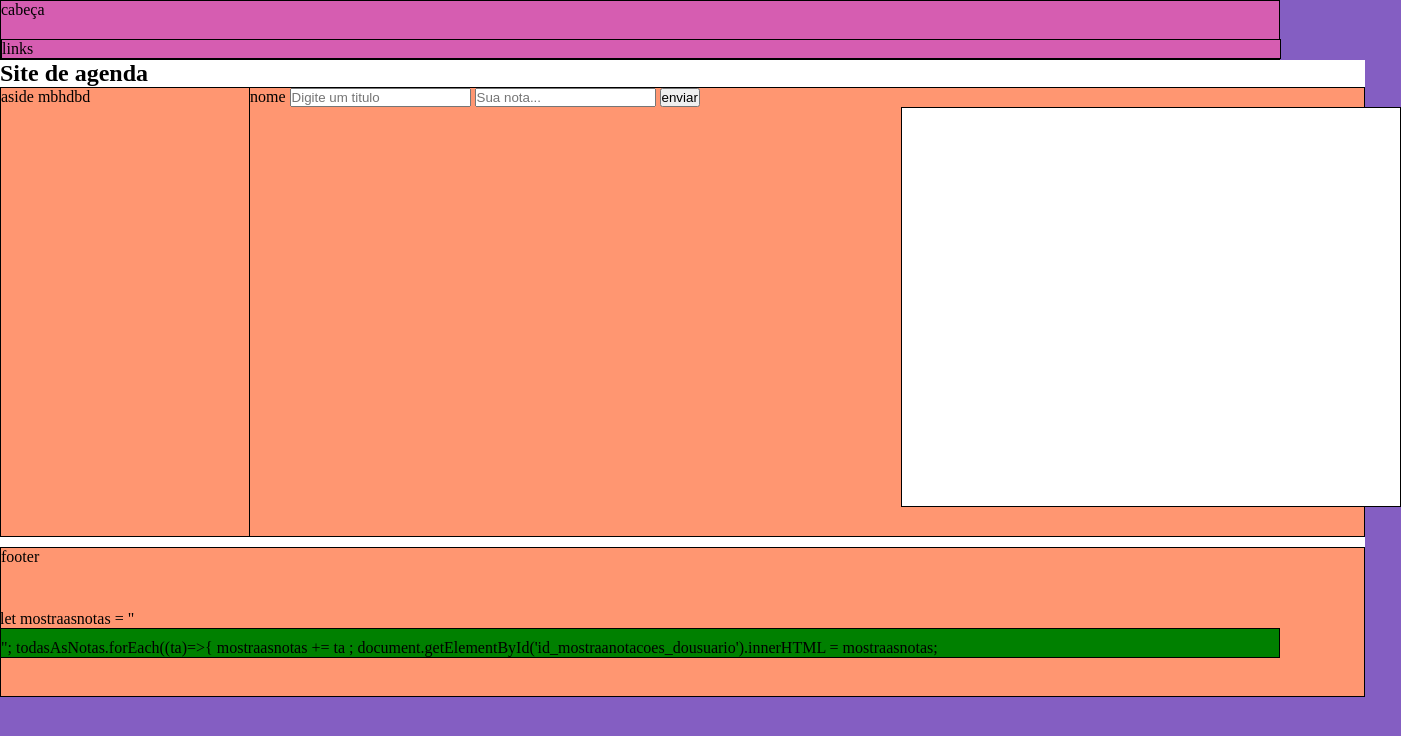
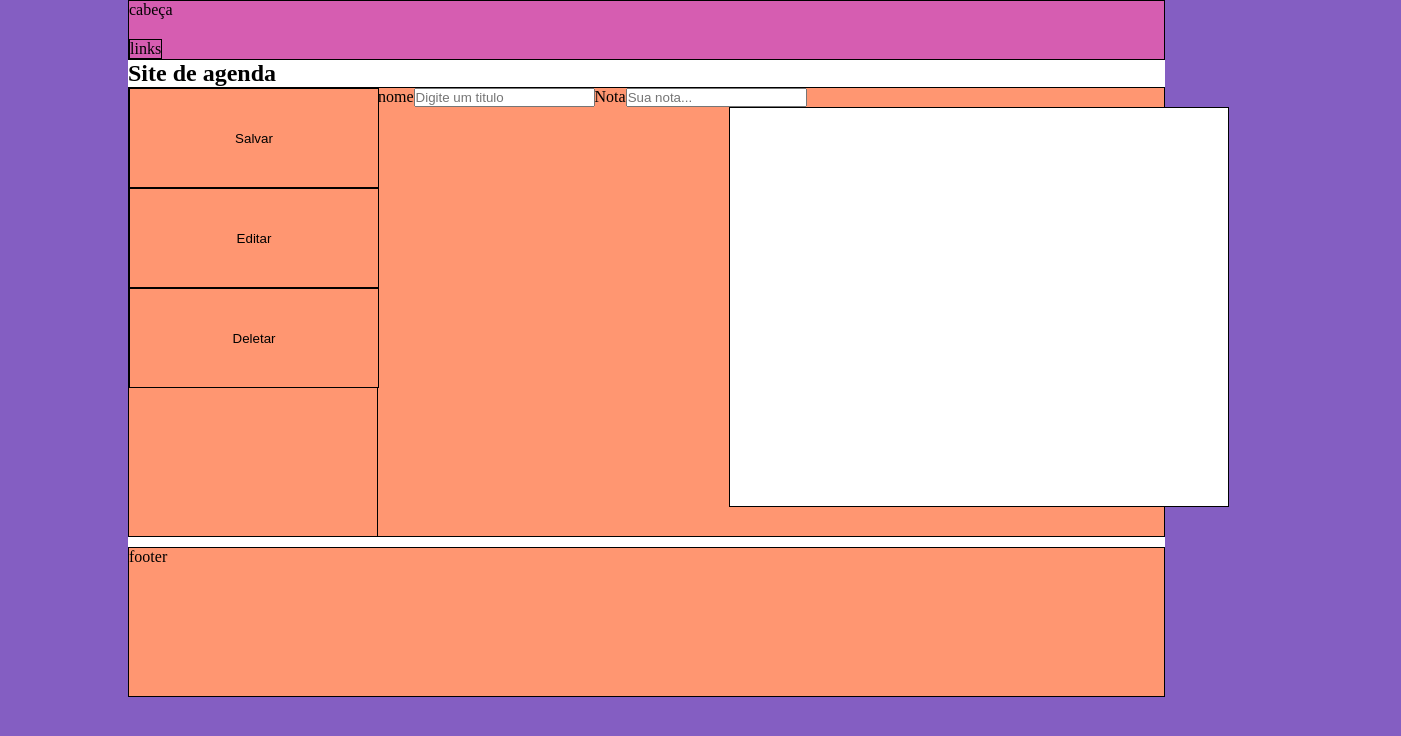
Before and after one commit to mariiyagraziela/projetos, a plain HTML site: page index.html in a window 1280 px wide. Shown: the whole page, 1401 px wide, since content can reach past the window. Drawn offline with Linux system fonts and the light colour scheme.

Commit message:
projeto quase pronto, falta algumas mudanças nas funcionalidades

```diff
--- a/index.html
+++ b/index.html
@@ -3,6 +3,8 @@
 <head>
     <meta charset="UTF-8">
     <meta http-equiv="refresh" content="">
+    <meta name="viewport" content="width=device-width, initial-scale=1.0">
+
     <title>Minha Primeira Página</title>
 
     <link rel="stylesheet" href="style.css">
@@ -12,13 +14,24 @@
           box-sizing:border-box;}
         body{
 
+             margin-left:10%;
+             margin-rigth:10%;
              background:#845EC2;
+             widht:100%;
 
         }
+        @media (max-width:1200px){
+            #id_mostraanotacoes_dousuario{
+              position:absolute;
+              margin-left:400px;
+            }
+        }
+
         header{
             background:#D65DB1;
             border:1px solid ;
             height:60px;
+            width:90%;
 
        }
         nav{
@@ -27,29 +40,41 @@
             height:20px;
             position:absolute;
             margin-top:20px;
+            width:auto;
 
          }
 
         section{
-           width:1365px;
+           width:90%;
            height:550px;
            background:white;
 
-
-        }  main{
+        }
+        main{
             margin-left:100px;
             background:#FF9671;
             border:1px solid;
             width:auto;
             height:450px;
+
         }
-
+        main form{
+            display:flex;
+            align-itens:center;
+       }
         aside{
            float:left;
            background:#FF9671;
            border:1px solid ;
            width:250px;
            height:450px;
+
+       }
+        aside button{
+            border:1px solid ;
+            width:250px;
+            height:100px ;
+            background-color:#FF9671;
        }
         footer{
            background:#FF9671;
@@ -59,9 +84,10 @@
            height:150px;
 
        }
-        #id_mostraanotacoes_dousuario{
+
+      #id_mostraanotacoes_dousuario{
            position:absolute;
-           margin-left:800px;
+           margin-left:500px;
            height:400px;
            width:500px;
            border:1px solid;
@@ -77,6 +103,8 @@
             background-color: ;
 
         }
+        #anotacoes{height:;
+           width:;}
     </style>
 </head>
 <body>
@@ -84,51 +112,118 @@
         cabeça
         <nav> links </nav>
     </header>
-    <section>
+    <section class="">
         <h1> Site de agenda </h1>
         <aside>
-          aside mbhdbd
+          <button onclick="escreverNoBloco()" class="salvararquivo">Salvar</button>
+          <button onclick="editarArquivo()" class="editarArquivo">Editar</button>
+          <button onclick="deletarNota()" class="lembrete">Deletar</buton>
         </aside>
         <main>
             <form id="meuformulario">
+                <!--input de digitar o nome da nota -->
                 <label for="">nome</label>
-                <input type="text" id="notas" name="" placeholder="Digite um titulo"> </input>
-                <input type="" id="anotacoes" name="" placeholder="Sua nota..."></input>
-                <button type="button" onclick="escreverNoBloco()"> enviar </button>
-            </form>
+                <input type="text" id="notasDoInput" name="" placeholder="Digite um titulo"><br><!caixa para digitar uma nota >
+                <label for="">Nota</label>
+                <!--input de digitar a nota-->
+                <input type="" id="anotacoesDoInput" name="" placeholder="Sua nota...">
+                <!-- <button type="button" onclick="escreverNoBloco()"> enviar </button> -->
+            </form> </div>
+            <!--caixa que vai aparecer as notas exixtentes -->
             <div id="id_mostraanotacoes_dousuario">
 
             </div>
 
-                <script type="text/javascript">
+              <script type="text/javascript" href="script.js">
 
                     let todasAsNotas = [];
+                    let notaSelecionadaContador  = null;
+                    let notaSelecionaPegarID;
+                    let ID ;
+                    let salvar = true;
+                    const caixa = document.getElementById('id_mostraanotacoes_dousuario');
 
                     function escreverNoBloco(){
-                        const titulo = document.getElementById("notas").value;
-                        const texto = document.getElementById("anotacoes").value;
-                        const caixa = document.getElementById('id_mostraanotacoes_dousuario');
+                        if(salvar == true){// if 1, serve para a função de salvar uma nota nova, ou uma nota que foi editada
+                            const titulo = document.getElementById("notasDoInput").value;
+                            const texto = document.getElementById("anotacoesDoInput").value;
+                            const caixa = document.getElementById('id_mostraanotacoes_dousuario');
 
-                        if(titulo &&  texto != null){
-                        todasAsNotas.push(titulo);
-                        todasAsNotas.push(texto);
-                        }
+                            if(titulo && texto != null){
+                                todasAsNotas.push(titulo);
+                                todasAsNotas.push(texto);}
 
-                        let notas = "<div id='trechosDasAnotacoes_estanoScript'>";
-                        for(let i = 0; i < todasAsNotas.length; i+=2){
-                        let paragrafo = todasAsNotas[i]+"<br>" + todasAsNotas[i+1]+"</br>";
-                        notas += paragrafo;
+                            caixa.innerHTML=" ";
+                            let contador = -1;
 
-                         }
-                        notas += '</div>'
-                        caixa.innerHTML = notas;
-                        document.getElementById("notas").value = "";
-                        document.getElementById("anotacoes").value = "";
 
-                      }
+                            for(let i = 0; i < todasAsNotas.length; i+=2){
+                                contador ++;
+
+                                let notas = document.createElement("div");
+                                let notasID = "nota" + contador;
+                                notas.id = notasID;
+                                notas.className = "blocoNota"
+                                let paragrafo = todasAsNotas[i] + "<br>" + todasAsNotas[i+1] +"</br>" ;
+                                notas.innerHTML = paragrafo;
+                                caixa.appendChild(notas);
+
+                                notas.onclick = function(){
+                                    notaSelecionadaContador = contador;
+                                    notaSelecionaPegarID = notas.id;
+                                    notas.style.background = "green";
+                                    console.log(notaSelecionaPegarID);
+                                    console.log(contador);
+                                    return notas ;
+                                }// function()
+                            document.getElementById("notasDoInput").value = "";
+                            document.getElementById("anotacoesDoInput").value = "";
+
+                             }// for
+
+                            }//fechamento do if 1
+                        else{//Salvar arquivo novo
+                            let tituloNovo = document.getElementById("notasDoInput").value;
+                            let notaNova = document.getElementById("anotacoesDoInput").value;
+                            console.log(notaNova);//apagar depois
+                            let paragrafoNovo = tituloNovo + "<br>" + notaNova +"</br>" ;
+                            document.getElementById(notaSelecionaPegarID).innerHTML = paragrafoNovo;
+                         }//else
+                    document.getElementById("notasDoInput").innerHTML = "";
+                    document.getElementById("anotacoesDoInput").innerHTML = "";
+                          salvar = true;
+                    }//fechamento function
+
+                // função para deletar uma nota
+                function deletarNota(){
+                 //clicar na nota, e depois no botão deletar e a nota vai ser deletada
+                    if(notaSelecionadaContador != null){
+                       todasAsNotas.splice(notaSelecionadaContador,2);
+
+                       let notaPegaDaCaixa = document.getElementById(notaSelecionaPegarID);
+                       notaPegaDaCaixa.remove();
+                    }
+                    notaSelecionadaContador = 0;
+                    notaSelecionaPegarID = 0;
+
+                 }
+                // função para editar a nota
+                function editarArquivo(){
+                    salvar = false;
+                    let posicaoDaNota = 0
+                    posicaoDaNota = notaSelecionadaContador;
+                    let tituloDaNota = todasAsNotas[posicaoDaNota];
+                    let assuntoDanota = todasAsNotas[posicaoDaNota + 1]
+
+                    console.log(todasAsNotas[posicaoDaNota]);
+                    console.log(todasAsNotas[posicaoDaNota + 1]);
+                    console.log(salvar);
+                    document.getElementById("notasDoInput").value = tituloDaNota;
+                    document.getElementById("anotacoesDoInput").value = assuntoDanota;
+
+                 }
 
                 </script>
-            </div>
         </main>
 
     <footer>
@@ -138,7 +233,3 @@
 
 </body>
 </html>
-let mostraasnotas = "<div id='trechosDasAnotacoes_estanoScript'>";
-                         todasAsNotas.forEach((ta)=>{
-                                 mostraasnotas += ta ; document.getElementById('id_mostraanotacoes_dousuario').innerHTML =
-                         mostraasnotas;
```
Also changed, not shown: 1 other file.
